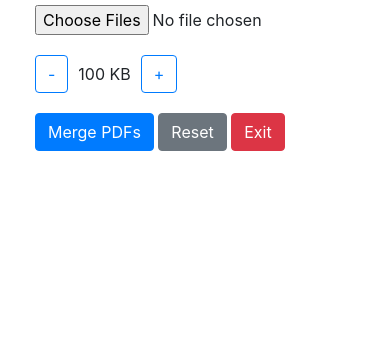
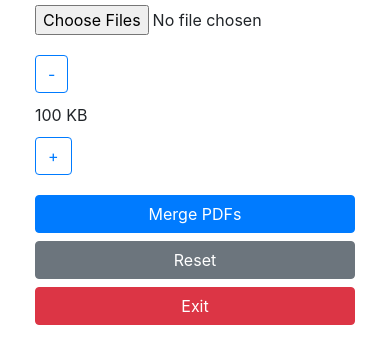
Before and after one commit to arpan-dalal/pdf-merge, a plain HTML site: page index.html in a window 390 px wide. Shown: the part 71-434 px from the top of the page. Drawn offline with nearby package versions, Linux system fonts and the light colour scheme.

Commit message:
optimized for mobile devices

```diff
--- a/index.html
+++ b/index.html
@@ -38,6 +38,22 @@
         .size-control span {
             margin: 0 10px;
         }
+        @media (max-width: 576px) {
+            .pdf-item {
+                flex-direction: column;
+                align-items: flex-start;
+            }
+            .pdf-item div {
+                margin-top: 10px;
+            }
+            .size-control {
+                flex-direction: column;
+                align-items: flex-start;
+            }
+            .size-control span {
+                margin: 10px 0;
+            }
+        }
     </style>
 </head>
 <body>
@@ -59,9 +75,11 @@
         <button class="btn btn-outline-primary" id="increaseSize">+</button>
     </div>
 
-    <button class="btn btn-primary" id="mergeButton">Merge PDFs</button>
-    <button class="btn btn-secondary" id="resetButton">Reset</button>
-    <button class="btn btn-danger" id="exitButton">Exit</button>
+    <div class="d-flex flex-column">
+        <button class="btn btn-primary mb-2" id="mergeButton">Merge PDFs</button>
+        <button class="btn btn-secondary mb-2" id="resetButton">Reset</button>
+        <button class="btn btn-danger" id="exitButton">Exit</button>
+    </div>
 
     <div class="pdf-preview" id="pdfPreview">
         <!-- PDF preview will be displayed here -->
```
